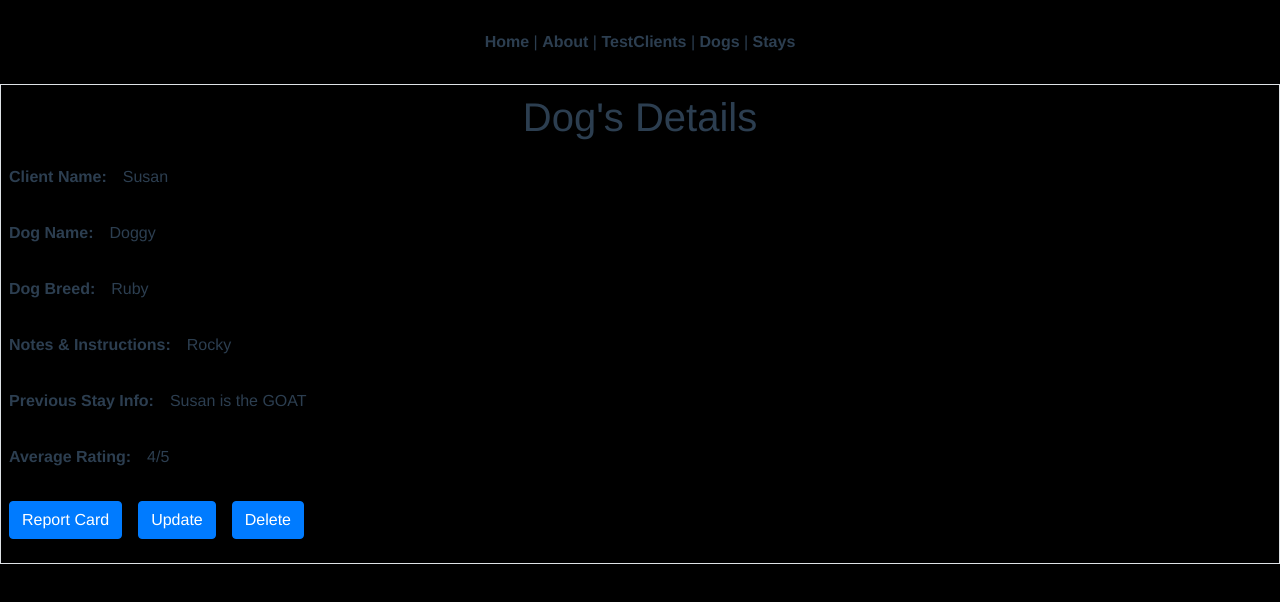
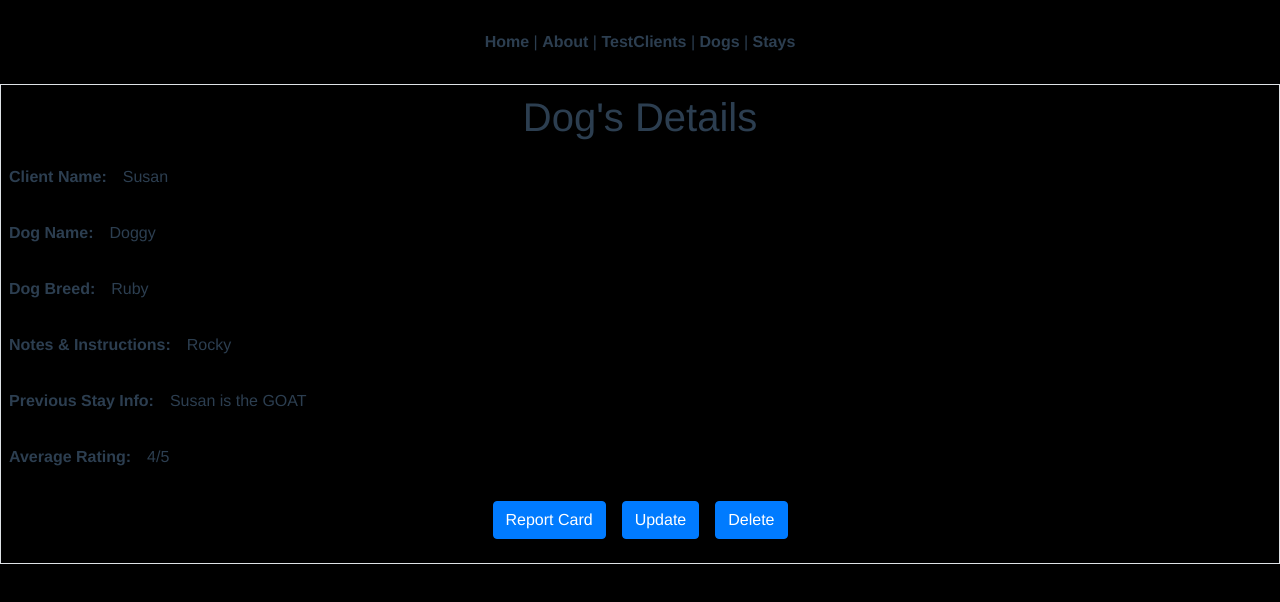
Before and after one commit to daryl101114/RealDealTech, a Vue app in the folder client/: page /#/dogdetails in a window 1280 px wide. Shown: the top 602 px of the page. Built offline with nearby package versions, Linux system fonts and the light colour scheme.

Commit message:
centered

```diff
--- a/client/src/views/ClientDetails.vue
+++ b/client/src/views/ClientDetails.vue
@@ -35,7 +35,7 @@
         <div class="p-2 bd-highlight">Yes</div>
         </div>
 
-        <div class="d-flex flex-row bd-highlight mb-3">
+        <div class="d-flex flex-row bd-highlight mb-3 justify-content-center">
   <div class="p-2 bd-highlight"><a class="btn btn-primary" href="#" role="button">Update</a>
 </div>
   <div class="p-2 bd-highlight"><a class="btn btn-primary" href="#" role="button">Delete</a></div>
--- a/client/src/views/DogDetails.vue
+++ b/client/src/views/DogDetails.vue
@@ -35,7 +35,7 @@
         <div class="p-2 bd-highlight">4/5</div>
         </div>
 
-        <div class="d-flex flex-row bd-highlight mb-3">
+        <div class="d-flex flex-row bd-highlight mb-3 justify-content-center">
     <div class="p-2 bd-highlight"><a class="btn btn-primary" href="#" role="button">Report Card</a></div>
     <div class="p-2 bd-highlight"><a class="btn btn-primary" href="#" role="button">Update</a></div>
     <div class="p-2 bd-highlight"><a class="btn btn-primary" href="#" role="button">Delete</a></div>
```
